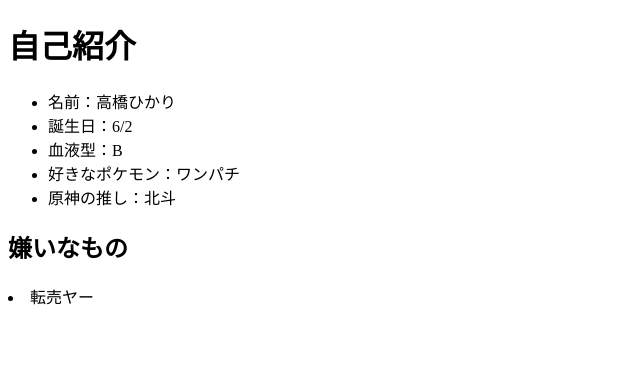
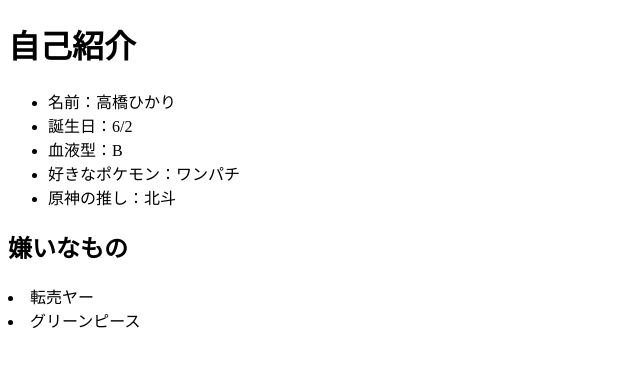
Before and after one commit to takahashihikari/git-practice, a plain HTML site: page index.html in a window 1280 px wide. Shown: the whole page, without its empty margins (0-640 px from the left). Drawn offline with Linux system fonts and the light colour scheme.

Commit message:
嫌いなもの追加2

```diff
--- a/index.html
+++ b/index.html
@@ -20,5 +20,6 @@
 
     <h2>嫌いなもの</h2>
         <li>転売ヤー</li>
+        <li>グリーンピース</li>
 </body>
 </html>
```
